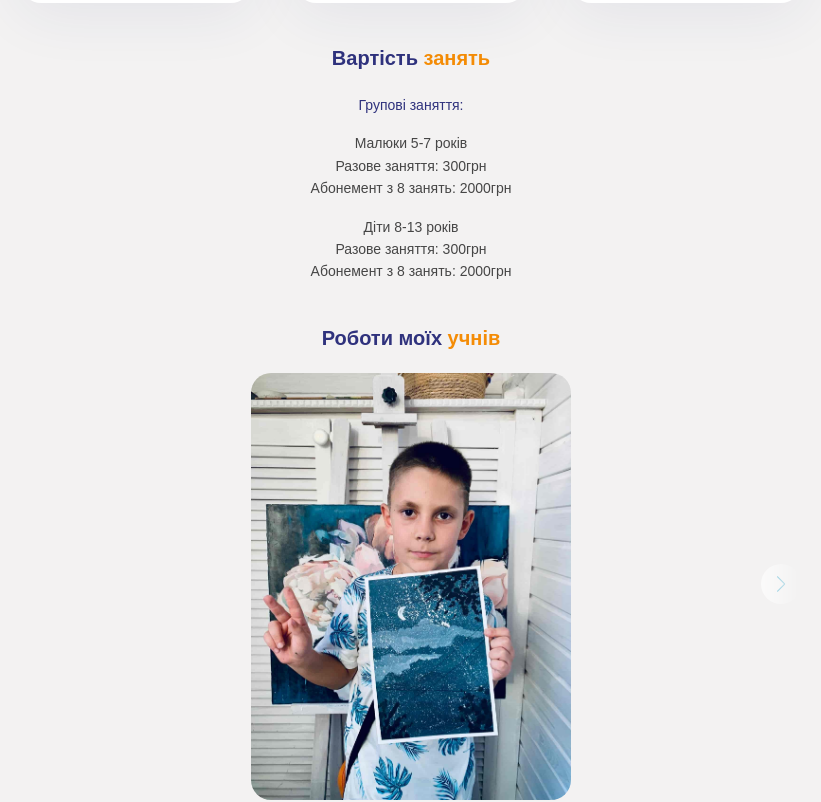
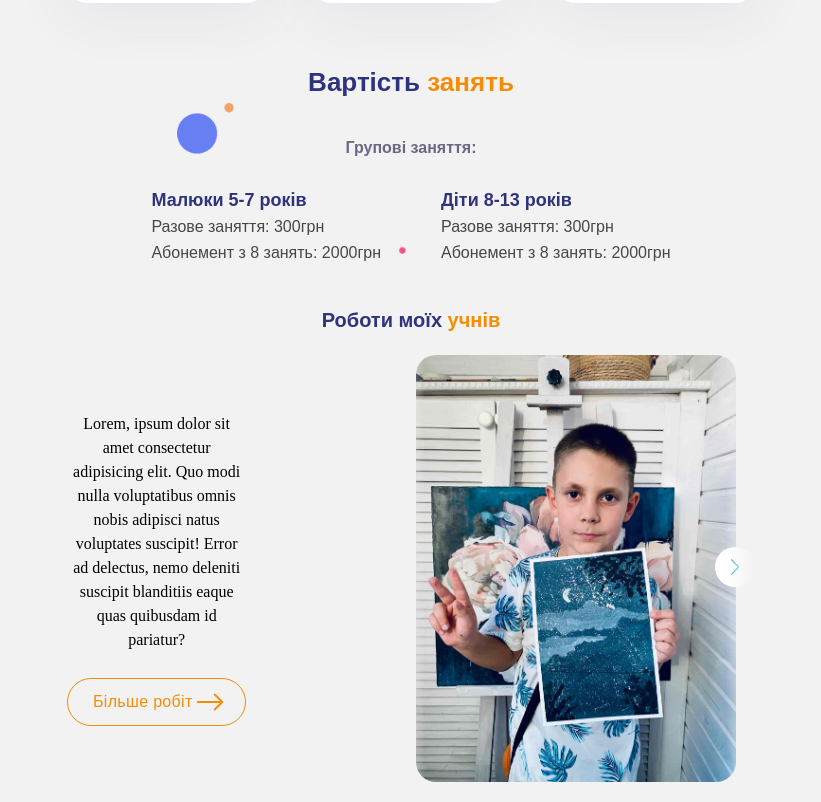
Before and after one commit to SerhiiMordvaniuk/you-art, a React (Vite) app: page / in a window 1280 px wide. Shown: the part 1227-2029 px from the top of the page, without its empty margins (229-1050 px from the left). Built offline with nearby package versions, Linux system fonts and the light colour scheme.

Commit message:
laptop: price, expls

```diff
--- a/src/App.css
+++ b/src/App.css
@@ -10,8 +10,8 @@
   margin: 0 auto;
 }
 
-@media (min-width: 780px) {
+@media (min-width: 768px) {
   .container {
-    max-width: 780px;
+    max-width: 768px;
   }
 }
--- a/src/components/About/About.module.css
+++ b/src/components/About/About.module.css
@@ -26,7 +26,7 @@
   display: none;
 }
 
-@media (min-width: 780px) {
+@media (min-width: 768px) {
   .wrapper {
     display: flex;
     padding: 10px 40px 100px 40px;
--- a/src/components/Benefits/Benefits.module.css
+++ b/src/components/Benefits/Benefits.module.css
@@ -94,7 +94,11 @@
   display: none;
 }
 
-@media (min-width: 780px) {
+@media (min-width: 768px) {
+  .wrapper {
+    padding-left: 40px;
+    padding-right: 40px;
+  }
   .title {
     font-size: 26px;
   }
--- a/src/components/Header/Header.module.css
+++ b/src/components/Header/Header.module.css
@@ -54,7 +54,7 @@
   color: #f48c06;
 }
 
-@media (min-width: 780px) {
+@media (min-width: 768px) {
   .wrapper {
     padding: 10px 40px;
   }
--- a/src/components/Hero/Hero.module.css
+++ b/src/components/Hero/Hero.module.css
@@ -65,7 +65,7 @@
   background: linear-gradient(135deg, #fbbf24, #f48c06);
 }
 
-@media (min-width: 780px) {
+@media (min-width: 768px) {
   .wrapper {
     display: flex;
     align-items: center;
--- a/src/components/Prices/Prices.jsx
+++ b/src/components/Prices/Prices.jsx
@@ -10,26 +10,34 @@ const Prices = () => {
           Вартість <span className={s.accent}>занять</span>
         </h3>
         <p className={s.text}>Групові заняття:</p>
+        <div className={s.prices}>
+          <div className={s.price1}>
+            <div className={s.bg1}></div>
             <ul className={s.list}>
-          <li>Малюки 5-7 років</li>
+              <li className={s.children}>Малюки 5-7 років</li>
               <li className={isMobile && s.hidden}>
-            Ігрове занурення в кольори, форми та техніки. Веселі майстер-класи,
-            де малюки вчаться через гру.
+                Ігрове занурення в кольори, форми та техніки. Веселі
+                майстер-класи, де малюки вчаться через гру.
               </li>
               <li>Разове заняття: 300грн</li>
               <li>Абонемент з 8 занять: 2000грн</li>
             </ul>
+          </div>
+          <div className={s.price2}>
+            <div className={s.bg2}></div>
             <ul className={s.list}>
-          <li>Діти 8-13 років</li>
+              <li className={s.children}>Діти 8-13 років</li>
               <li className={isMobile && s.hidden}>
-            Ігрове занурення в кольори, форми та техніки. Веселі майстер-класи,
-            де малюки вчаться через гру.
+                Ігрове занурення в кольори, форми та техніки. Веселі
+                майстер-класи, де малюки вчаться через гру.
               </li>
               <li>Разове заняття: 300грн</li>
               <li>Абонемент з 8 занять: 2000грн</li>
             </ul>
           </div>
         </div>
+      </div>
+    </div>
   );
 };
 
--- a/src/components/Prices/Prices.module.css
+++ b/src/components/Prices/Prices.module.css
@@ -3,6 +3,12 @@
   display: flex;
   flex-direction: column;
   gap: 16px;
+
+  background-image: url("../../../public/img/priceBG1.png");
+  background-size: contain;
+  background-repeat: no-repeat;
+  background-position-x: 40px;
+  background-position-y: 100px;
 }
 .title {
   font-family: var(--font-family);
@@ -21,10 +27,16 @@
 
 .text {
   font-family: var(--font-family);
-  font-weight: 500;
+  font-weight: 600;
   font-size: 14px;
   text-align: center;
-  color: #2f327d;
+  color: #696984;
+}
+
+.prices {
+  display: flex;
+  flex-direction: column;
+  gap: 16px;
 }
 
 .list {
@@ -33,3 +45,60 @@
   color: #464646;
   font-size: 14px;
 }
+
+@media (min-width: 768px) {
+  .wrapper {
+    padding-top: 60px;
+    padding-left: 40px;
+    padding-right: 40px;
+    gap: 28px;
+    background-position-x: 150px;
+  }
+  .title {
+    font-size: 26px;
+  }
+  .text {
+    font-size: 16px;
+  }
+  .list {
+    font-size: 16px;
+    text-align: start;
+  }
+  /* .price1,
+  .price2 {
+    display: flex;
+    justify-content: space-between;
+    align-items: center;
+  }
+
+  .price2 {
+    flex-direction: row-reverse;
+  } */
+
+  /* .bg1 {
+    width: 300px;
+    height: 150px;
+    background-image: url("../../../public/img/priceBG1.png");
+    background-size: contain;
+    background-repeat: no-repeat;
+  }
+  .bg2 {
+    width: 300px;
+    height: 150px;
+    background-image: url("../../../public/img/priceBG2.png");
+    background-size: contain;
+    background-repeat: no-repeat;
+  } */
+
+  .children {
+    font-size: 18px;
+    font-weight: 600;
+    color: #2f327d;
+  }
+
+  .prices {
+    flex-direction: row;
+    gap: 60px;
+    justify-content: center;
+  }
+}
--- a/src/components/StudentsExample/StudentsExample.jsx
+++ b/src/components/StudentsExample/StudentsExample.jsx
@@ -1,15 +1,38 @@
 import React from "react";
 import s from "./StudentsExample.module.css";
 import Sviper from "./Sviper";
+import useDeviceType from "../../Hooks/screenwidth";
+import { BsArrowRight } from "react-icons/bs";
 
 const StudentsExample = () => {
+  const device = useDeviceType();
   return (
     <div className="container" id="example">
       <div className={s.wrapper}>
         <h3 className={s.title}>
           Роботи моїх <span className={s.accent}>учнів</span>
         </h3>
-        <Sviper />
+        <div className={s.examples}>
+          <div className={device === "mobile" ? s.hidden : s.info}>
+            <p>
+              Lorem, ipsum dolor sit amet consectetur adipisicing elit. Quo modi
+              nulla voluptatibus omnis nobis adipisci natus voluptates suscipit!
+              Error ad delectus, nemo deleniti suscipit blanditiis eaque quas
+              quibusdam id pariatur?
+            </p>
+            <a
+              href="https://www.instagram.com/_you___art"
+              target="_blank"
+              className={s.link}
+            >
+              Більше робіт{" "}
+              <span className={s.arrow}>
+                <BsArrowRight size={30} />
+              </span>
+            </a>
+          </div>
+          <Sviper />
+        </div>
       </div>
     </div>
   );
--- a/src/components/StudentsExample/StudentsExample.module.css
+++ b/src/components/StudentsExample/StudentsExample.module.css
@@ -16,3 +16,48 @@
 .hidden {
   display: none;
 }
+.link {
+  display: flex;
+  align-items: center;
+  justify-content: space-between;
+  border: 1px solid #f48c06;
+  border-radius: 80px;
+  padding-top: 8px;
+  padding-bottom: 8px;
+  padding-left: 25px;
+  padding-right: 20px;
+  font-family: var(--second-family);
+  line-height: 160%;
+  font-size: 16px;
+  letter-spacing: 0.02em;
+  transition: all 250ms ease;
+  color: #f48c06;
+}
+.link:hover,
+.link:focus,
+.link:active {
+  background-color: #f48c06;
+  color: #fff;
+}
+
+.arrow {
+  display: flex;
+}
+
+@media (min-width: 768px) {
+  .wrapper {
+    padding-left: 40px;
+    padding-right: 40px;
+  }
+  .examples {
+    display: flex;
+    gap: 150px;
+  }
+  .info {
+    width: 50%;
+    display: flex;
+    flex-direction: column;
+    gap: 26px;
+    justify-content: center;
+  }
+}
```
Also changed, not shown: public/img/priceBG1.png (added), public/img/priceBG2.png (added). Lines whose indentation alone changed are shown as unchanged.
